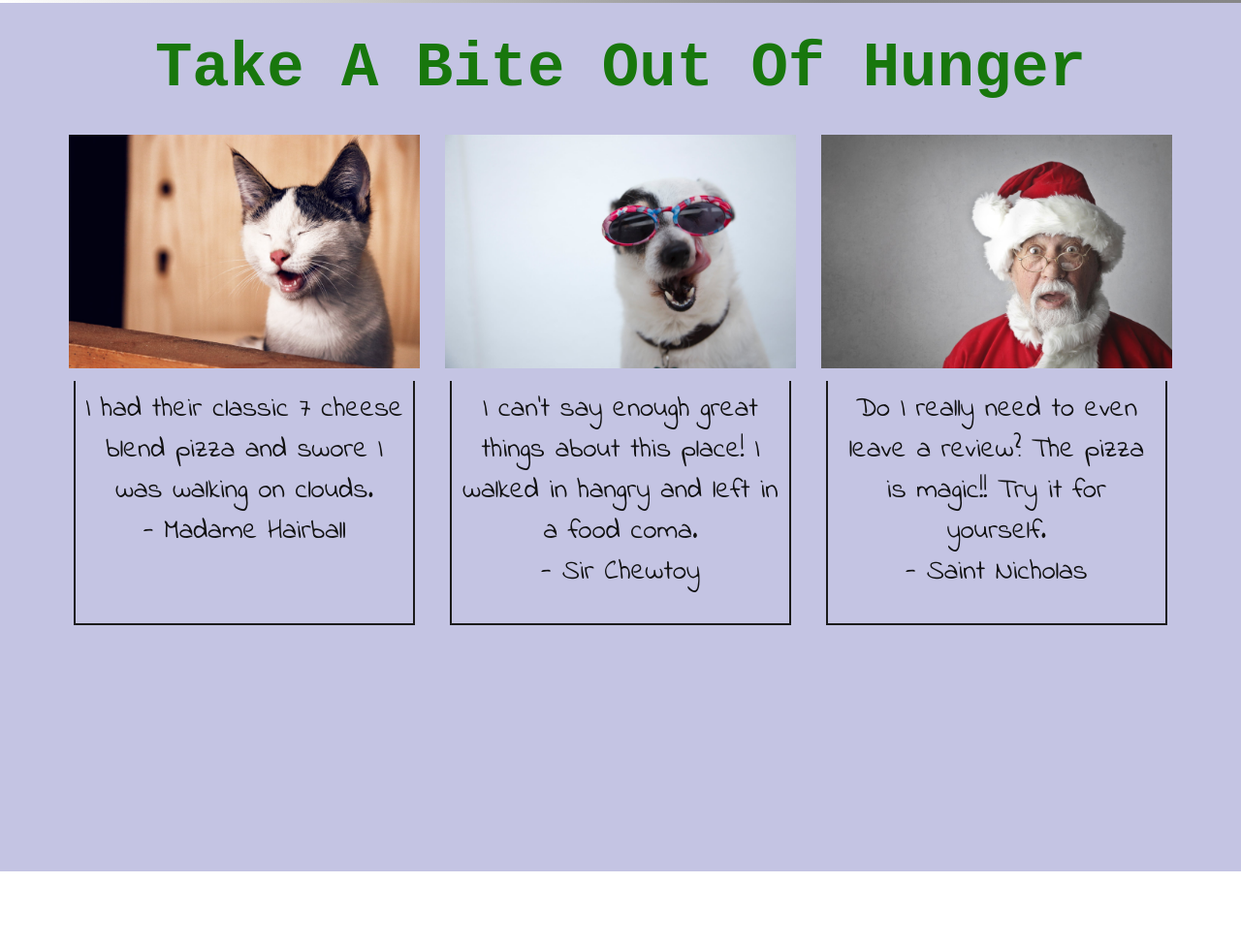
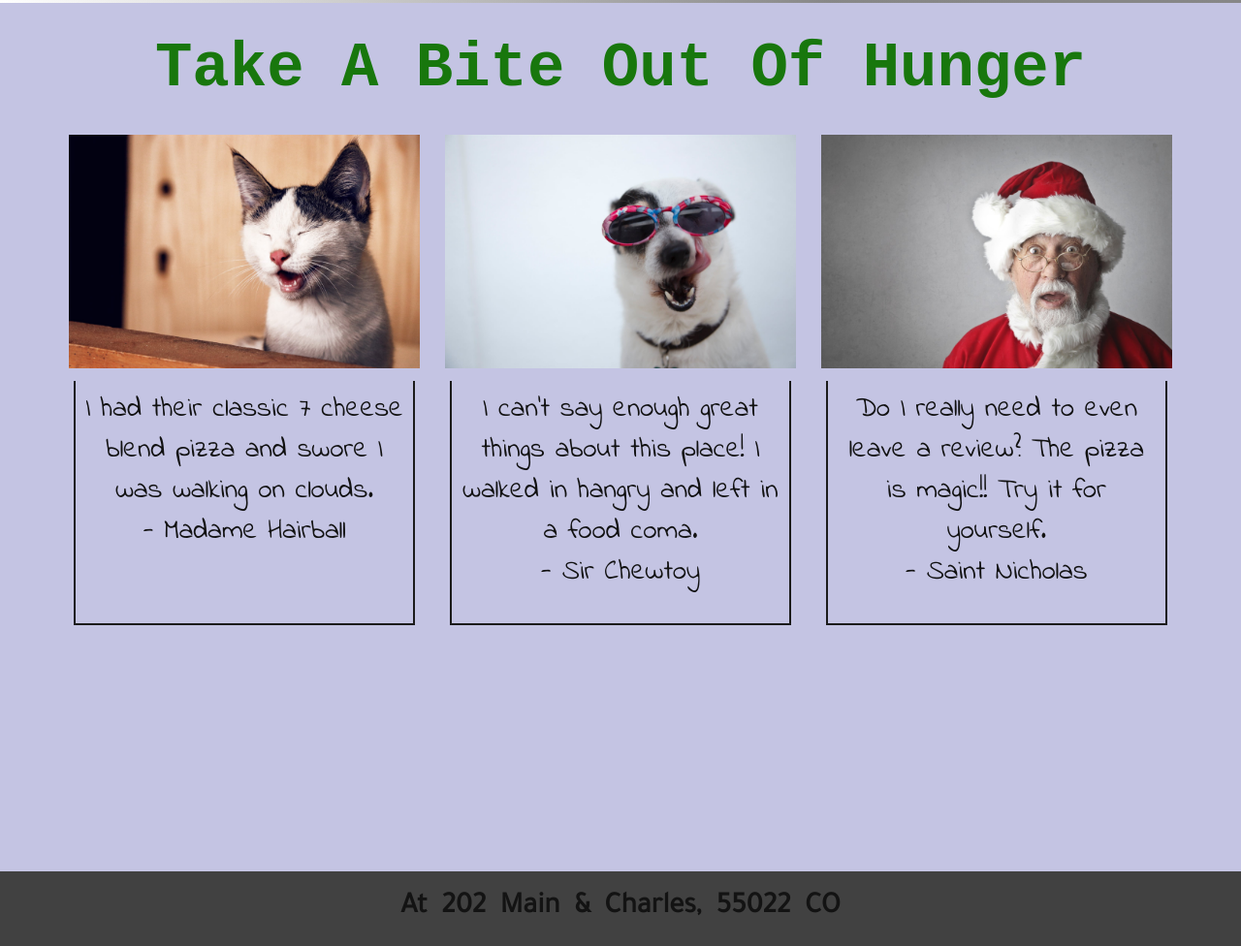
Before and after one commit to danielctodd10281990/03_basic_html-css3_pizza_website_revisited, a plain HTML site: page index.html in a window 1280 px wide. Shown: the part 810-1786 px from the top of the page at 97% size. Before the commit the page ends 1709 px from the top, so only its background shows below. Drawn offline with Linux system fonts and the light colour scheme.

Commit message:
Add missing footer to page

```diff
--- a/index.html
+++ b/index.html
@@ -80,6 +80,10 @@
     </ul>
   </section>
 
+  <footer class="location">
+    <p>At&nbsp; 202&nbsp; Main&nbsp; &&nbsp; Charles,&nbsp; 55022&nbsp; CO</p>
+  </footer>
+
   <script src="shared.js"></script>
 </body>
 </html>
--- a/shared.css
+++ b/shared.css
@@ -127,3 +127,16 @@ body {
 .highlight {
   color: #83e613;
 }
+
+.location {
+  text-align: center;
+  background: #414141;
+  height: 4.8rem;
+  font-size: 1.9rem;
+  font-weight: bold;
+  color: #131313;
+}
+
+.location p {
+  padding-top: 1.2rem;
+}
```
